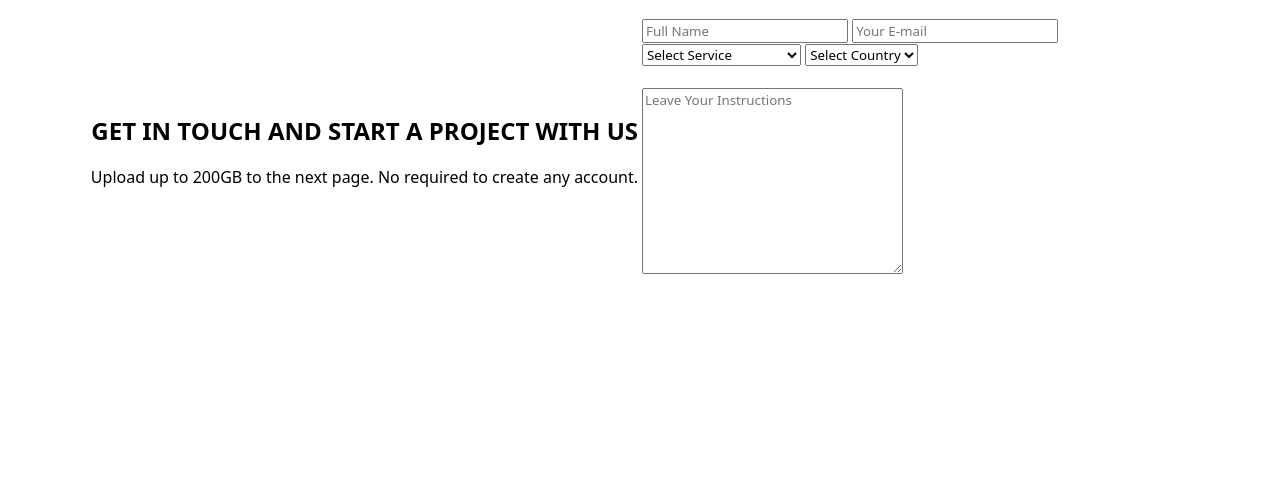
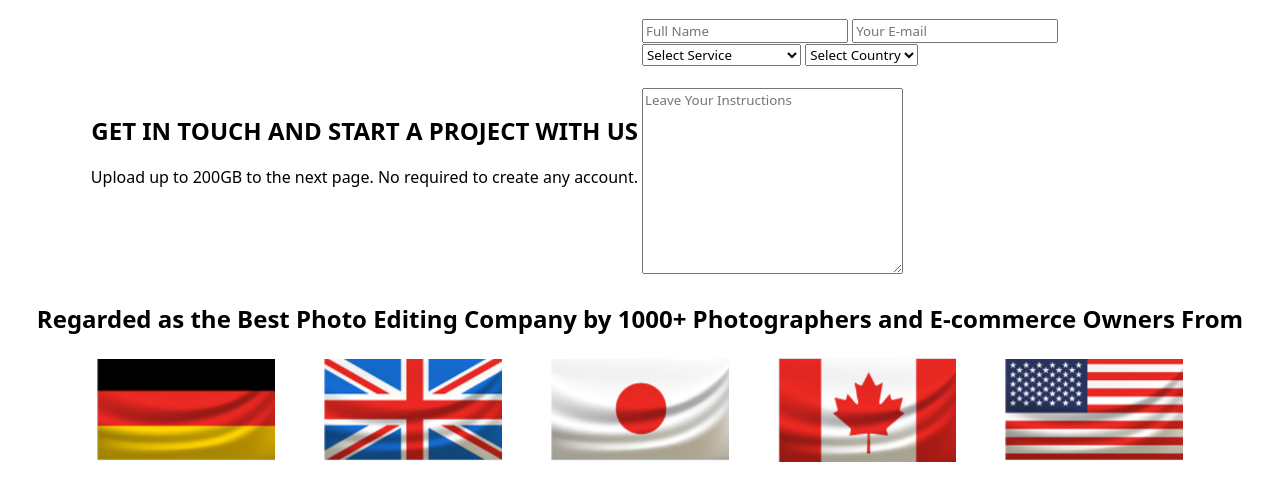
Before and after one commit to DaiyaanMuhammad/Web-Design-Projects, a plain HTML site: page Projects/ClippingWay/home.html in a window 1280 px wide. Shown: the part 1786-2264 px from the top of the page. Before the commit the page ends 2076 px from the top, so only its background shows below. Drawn offline with Linux system fonts and the light colour scheme.

Commit message:
Added country flags section with screenshoted resources

```diff
--- a/Projects/ClippingWay/home.html
+++ b/Projects/ClippingWay/home.html
@@ -9,6 +9,7 @@
         *{
             font-family: system-ui, -apple-system, BlinkMacSystemFont, 'Segoe UI', Roboto, Oxygen, Ubuntu, Cantarell, 'Open Sans', 'Helvetica Neue', sans-serif;
         }
+        .country-flags img{width: 80%}
     </style>
 </head>
 <body>
@@ -135,5 +136,17 @@
             </tr>
         </table>
     </section>
+    <section class="country-flags">
+        <h1 align="center">Regarded as the Best Photo Editing Company by 1000+ Photographers and E-commerce Owners From</h1>
+        <table align="center" width="90%">
+            <tr>
+                <td align="center"><img src="./images/japan.png" alt="japan"></td>
+                <td align="center"><img src="./images/india.png" alt="india"></td>
+                <td align="center"><img src="./images/germany.png" alt="germany"></td>
+                <td align="center"><img src="./images/canada.png" alt="canada"></td>
+                <td align="center"><img src="./images/uk.png" alt="uk"></td>
+            </tr>
+        </table>
+    </section>
 </body>
 </html>
```
Also changed, not shown: Projects/ClippingWay/images/canada.png (added), Projects/ClippingWay/images/germany.png (added), Projects/ClippingWay/images/india.png (added), Projects/ClippingWay/images/japan.png (added), Projects/ClippingWay/images/uk.png (added).
